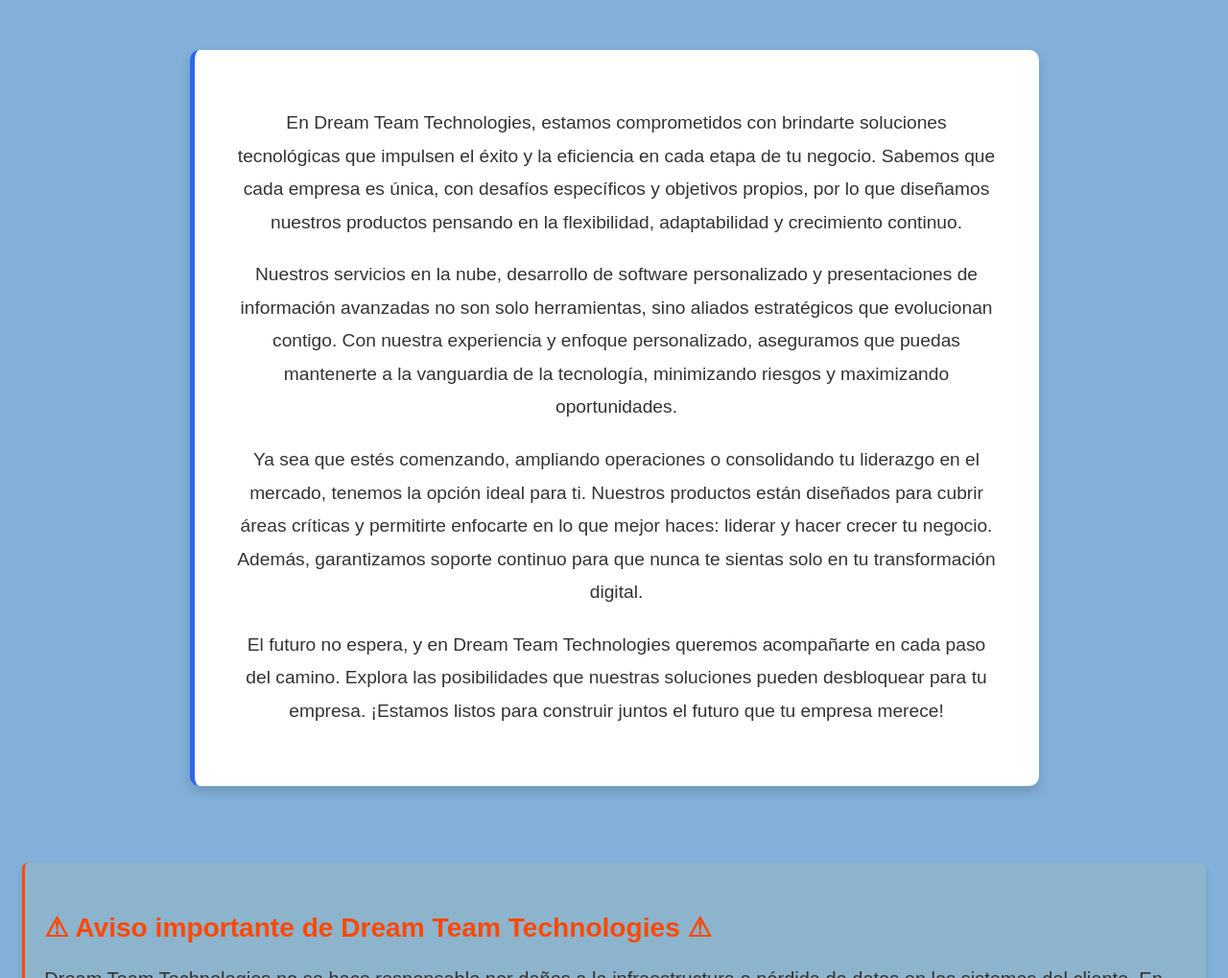
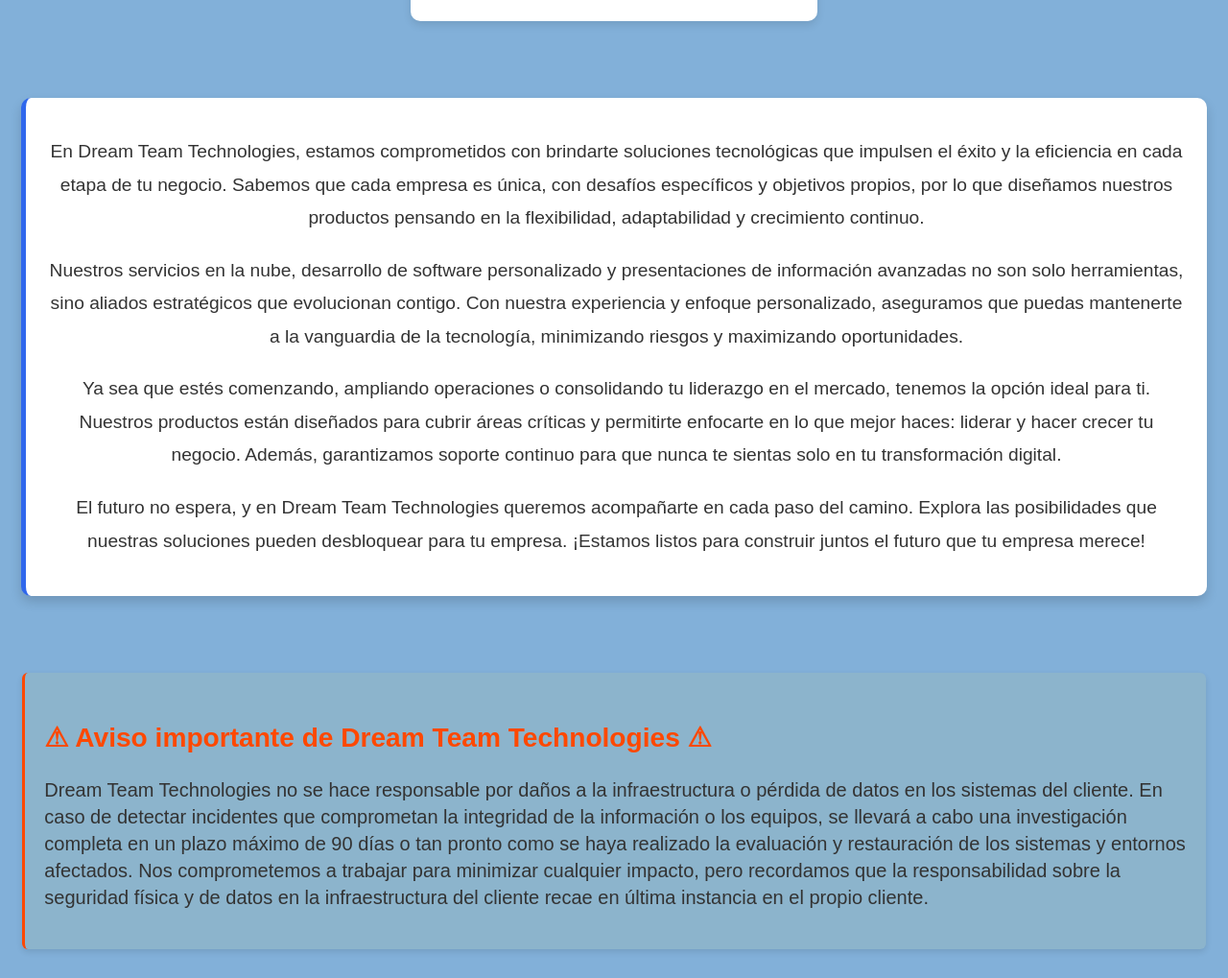
Before and after one commit to YahirMCM/Catalogo_TI, a plain HTML site: page productos.html in a window 1280 px wide. Shown: the part 2128-3147 px from the top of the page at 96% size. Drawn offline with Linux system fonts and the light colour scheme.

Commit message:
Cambio al mensaje final

```diff
--- a/design/css/Pro.css
+++ b/design/css/Pro.css
@@ -660,7 +660,7 @@
 
 #mensaje-final {
     margin: 50px auto;
-    padding: 40px;
+    padding: 20px;
     background-color: #ffffff;
     border-left: 5px solid #2f67ec;
     border-radius: 10px;
@@ -669,7 +669,13 @@
     font-family: 'Poppins', sans-serif;
     color: #333;
     line-height: 1.8;
-    max-width: 800px;
+    max-width: 93%;
+    transition: transform 0.3s ease, box-shadow 0.3s ease;
+}
+
+#mensaje-final:hover {
+    transform: translateY(-10px);
+    box-shadow: 0 8px 16px rgba(0, 0, 0, 0.3), 0 0 10px 15px rgba(0, 110, 255, 0.8);
 }
 
 #mensaje-final p {
```
Also changed, not shown: productos.html (+2 -0 lines).
